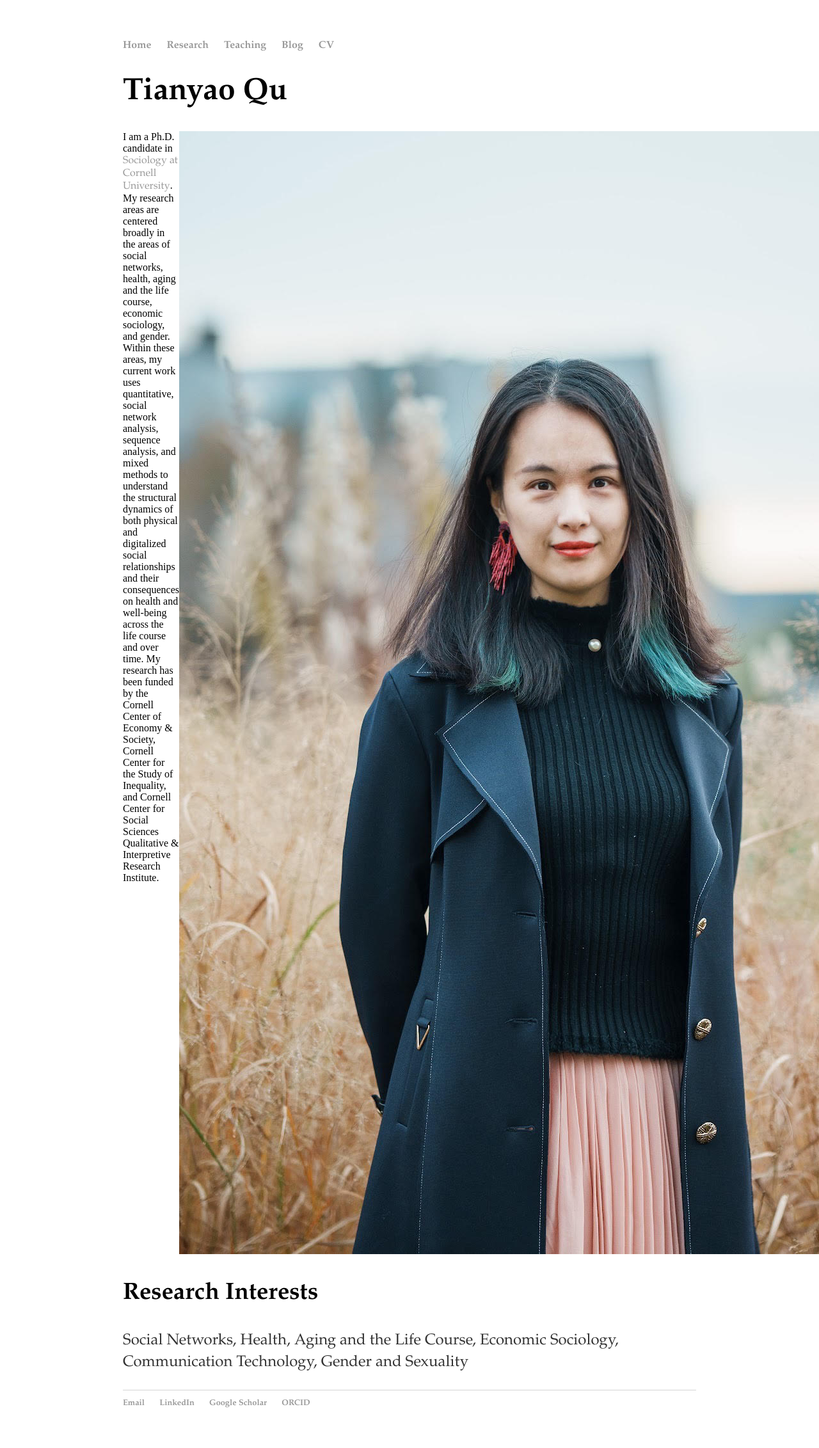
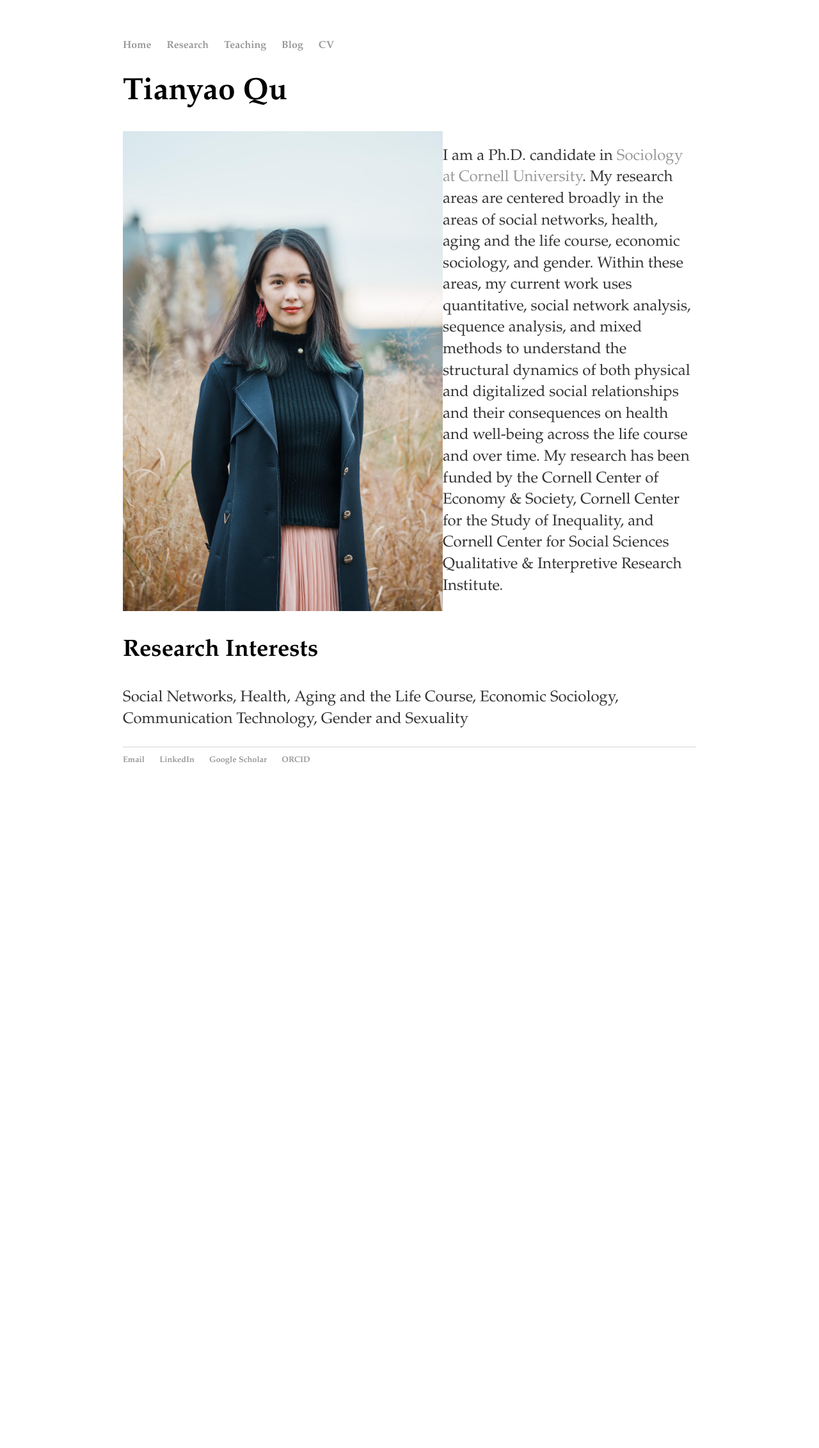
Before and after one commit to windyqu/windyqu.github.io, a Jekyll site: the page built from index.html, in a window 1280 px wide. Shown: the whole page at 64% size. Built offline with Jekyll 4.4.1, drawn with Linux system fonts in a browser that asks for light colours; after the commit the page ends 1258 px from its top, so only the background shows below that.

Commit message:
Update index.html

```diff
--- a/index.html
+++ b/index.html
@@ -24,13 +24,15 @@ title: Tianyao Qu's Homepage
 	<div class="row">
 
 		<div class="column">
+		<img src="WebPhoto.jpg" width="500">
+		</div>
+
+		<div class="column">
+		<p>
 		I am a Ph.D. candidate in <a href="https://sociology.cornell.edu/" target="_blank">Sociology at Cornell University</a>.
 		My research areas are centered broadly in the areas of social networks, health, aging and the life course, economic sociology, and gender. Within these areas, my current work uses quantitative, social network analysis, sequence analysis, and mixed methods to understand the structural dynamics of both physical and digitalized social relationships and their consequences on health and well-being across the life course and over time.
 		My research has been funded by the Cornell Center of Economy & Society, Cornell Center for the Study of Inequality, and Cornell Center for Social Sciences Qualitative & Interpretive Research Institute.
-		</div>
-
-		<div class="column">
-		<img src="WebPhoto.jpg">
+		</p>
 		</div>
 
 	</div>
```
